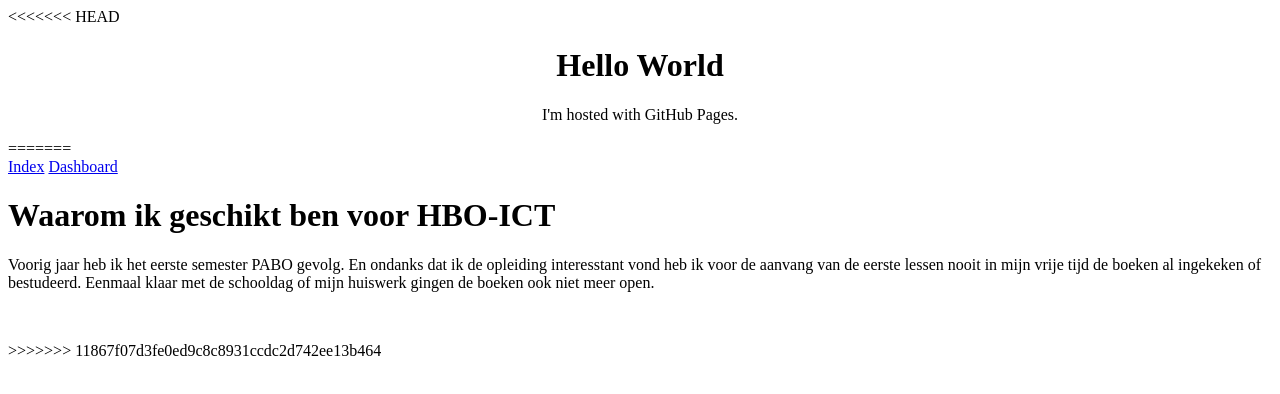
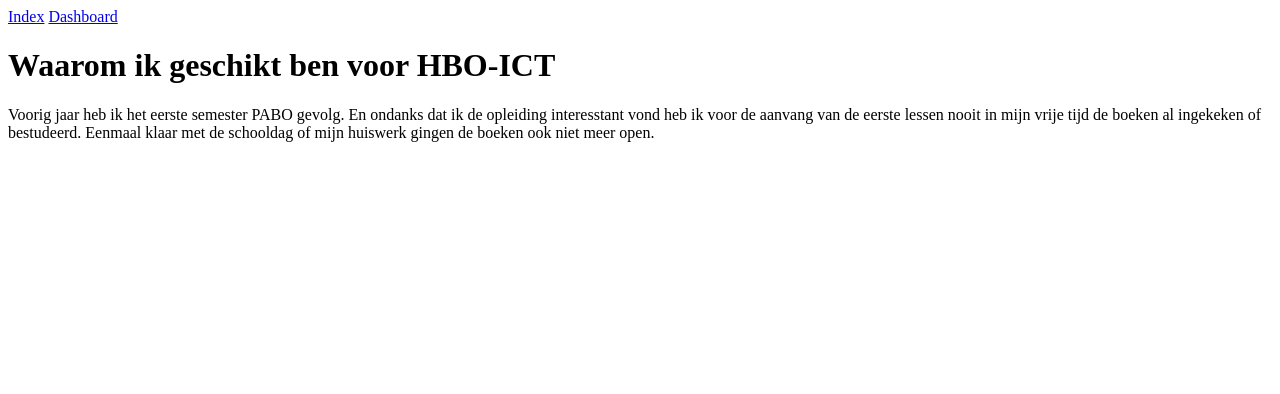
Before and after one commit to KevinVeenstra/github.io, a plain HTML site: page Persoonlijke_website/Index.html in a window 1280 px wide. Drawn offline with Linux system fonts and the light colour scheme.

Commit message:
accepted incoming changes

```diff
--- a/Persoonlijke_website/Index.html
+++ b/Persoonlijke_website/Index.html
@@ -1,11 +1,5 @@
 <!DOCTYPE html>
 <html>
-<<<<<<< HEAD
-<body>
-<h1 align="center">Hello World</h1>
-<p align="center">I'm hosted with GitHub Pages.</p>
-</body>
-=======
     <head>
         <title>Index</title>
     </head>
@@ -21,5 +15,4 @@
             </p><br/>
             <p></p>
     </body>
->>>>>>> 11867f07d3fe0ed9c8c8931ccdc2d742ee13b464
 </html>
```
